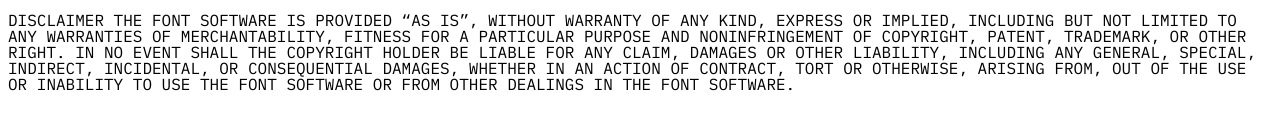
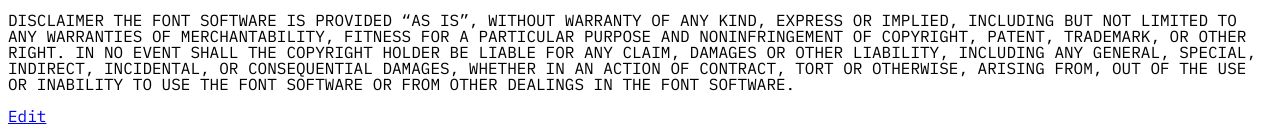
Before and after one commit to menozero/journal, a Jekyll site: the page built from assets/fonts/ibm-plex-mono/LICENSE.md, in a window 1280 px wide. Shown: the part 884-1015 px from the top of the page. Built offline with Jekyll 4.4.1, drawn with Linux system fonts in a browser that asks for light colours; our own code applies the rules of GitHub Pages for plain Markdown files; before the commit the page ends 994 px from its top, so only the background shows below that.

Commit message:
Edit me?

```diff
--- a/_includes/footer.html
+++ b/_includes/footer.html
@@ -3,6 +3,8 @@
   <div class="wrapper">
 
 
+    <a href="{{ site.github.repository_url }}/foo/{{ page.path }}">Edit</a>
+
 
   </div>
 </footer>
```
